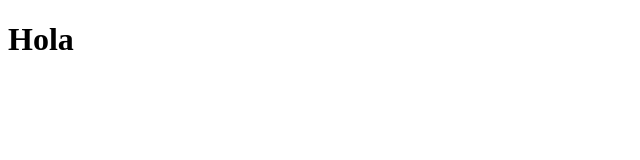
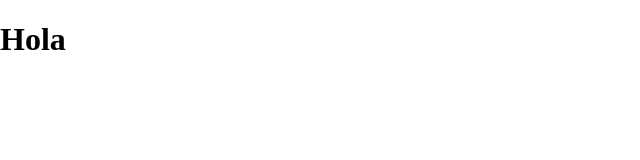
Before and after one commit to rohatiro/project, a website: page app/views/index.html in a window 1280 px wide. Shown: the full height of the page, 0-640 px from the left. Drawn offline with nearby package versions, Linux system fonts and the light colour scheme.

Commit message:
Normalize agregado

```diff
--- a/app/views/index.html
+++ b/app/views/index.html
@@ -4,6 +4,7 @@
 	<meta charset="UTF-8">
 	<meta name="viewport" content="width=device-width, user-scalable=no, initial-scale=1.0, maximum-scale=1.0, minimum-scale=1.0">
 	<title>Bienvenido</title>
+	<link rel="stylesheet" href="bower_components/normalize-css/normalize.css">
 </head>
 <body>
 	<h1>Hola</h1>
--- a/bower.json
+++ b/bower.json
@@ -2,7 +2,8 @@
   "name": "project",
   "version": "0.0.1",
   "dependencies": {
-    "jquery": "~1.9.0"
+    "jquery": "~1.9.0",
+    "normalize-css": "~3.0.0"
   },
   "devDependencies": {}
 }
```
